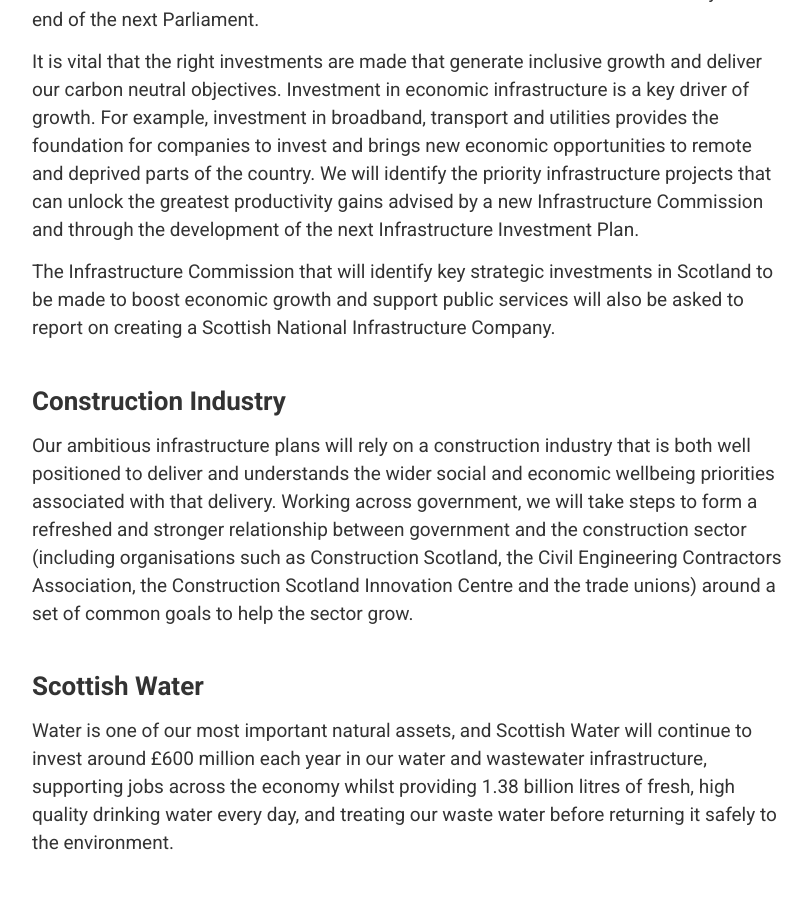
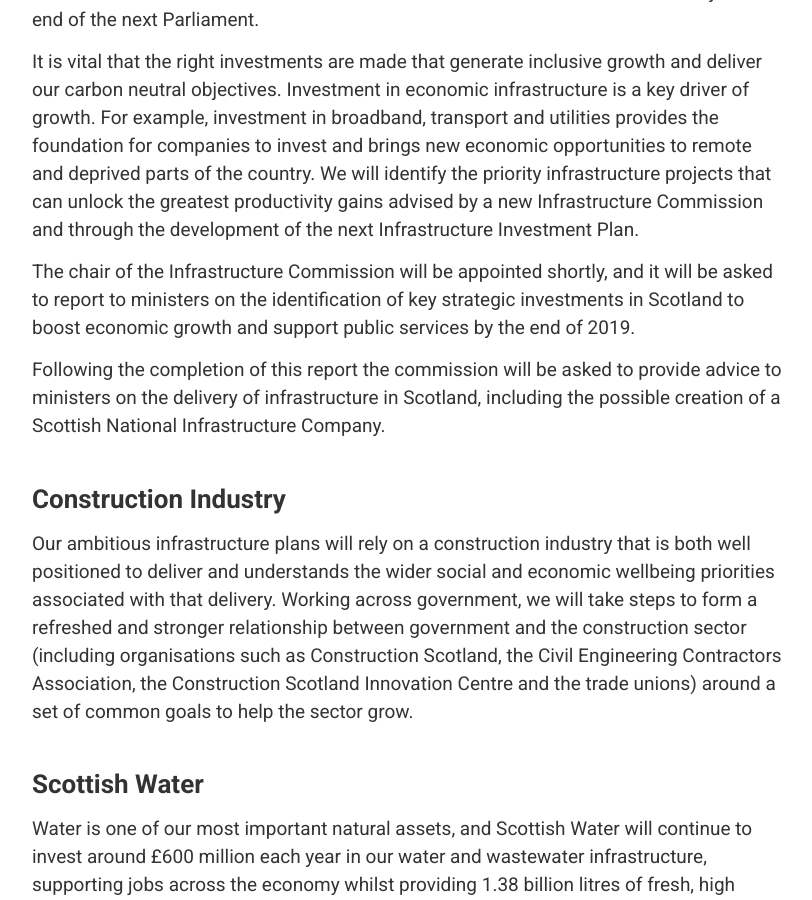
Before and after one commit to scottishgovernment/economicactionplan.mygov.scot, a Jekyll site: the page built from pages/investment/infrastructure.md, in a window 1280 px wide and 900 px high, scrolled down 1087 px. Shown: the whole window, without its empty margins (38-850 px from the left). Built offline with Jekyll 4.4.1, drawn with Linux system fonts in a browser that asks for light colours.

Commit message:
Update Infrastructure Investment page

```diff
--- a/pages/investment/infrastructure.md
+++ b/pages/investment/infrastructure.md
@@ -24,7 +24,9 @@ To maintain competitive economic conditions in an increasingly global market, an
 
 It is vital that the right investments are made that generate inclusive growth and deliver our carbon neutral objectives.  Investment in economic infrastructure is a key driver of growth. For example, investment in broadband, transport and utilities provides the foundation for companies to invest and brings new economic opportunities to remote and deprived parts of the country.  We will identify the priority infrastructure projects that can unlock the greatest productivity gains advised by a new Infrastructure Commission and through the development of the next Infrastructure Investment Plan.
 
-The Infrastructure Commission that will identify key strategic investments in Scotland to be made to boost economic growth and support public services will also be asked to report on creating a Scottish National Infrastructure Company.
+The chair of the Infrastructure Commission will be appointed shortly, and it will be asked to report to ministers on the identification of key strategic investments in Scotland to boost economic growth and support public services by the end of 2019.
+
+Following the completion of this report the commission will be asked to provide advice to ministers on the delivery of infrastructure in Scotland, including the possible creation of a Scottish National Infrastructure Company.
 
 ## Construction Industry
 
```
